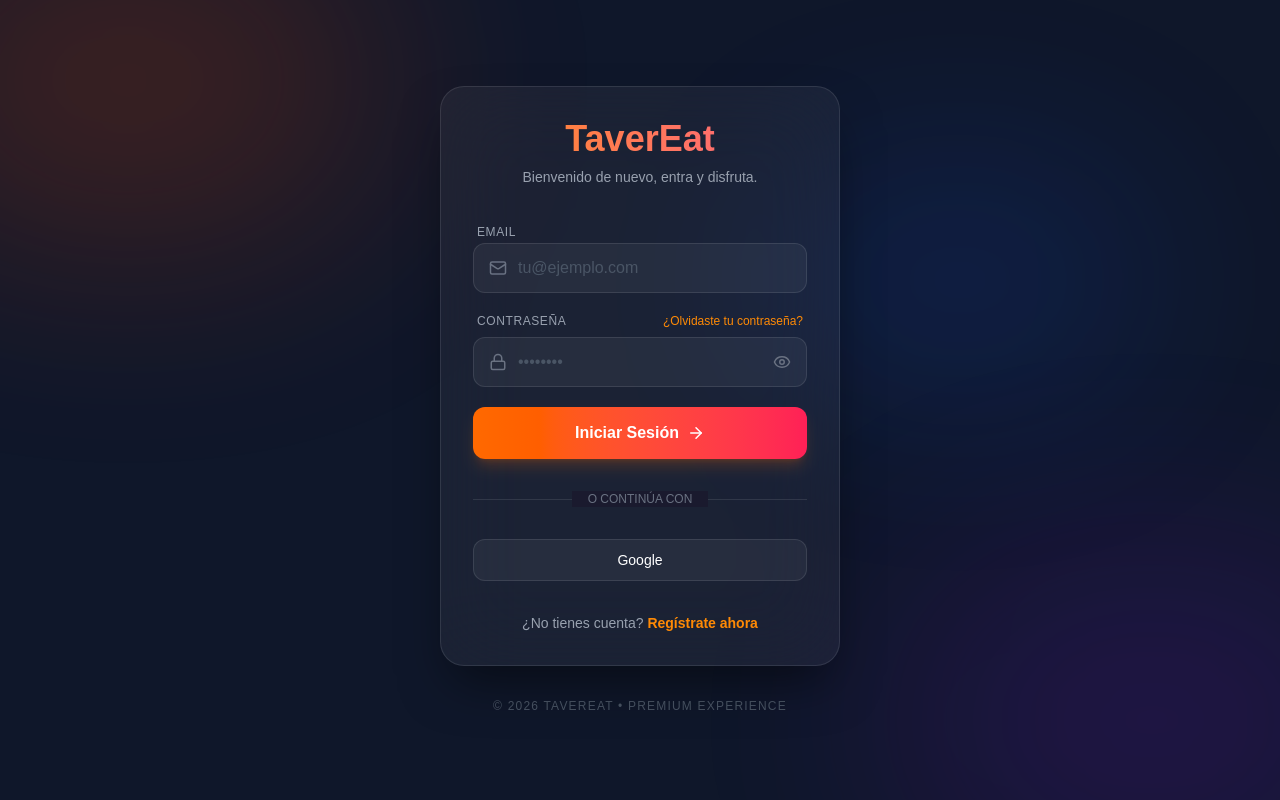
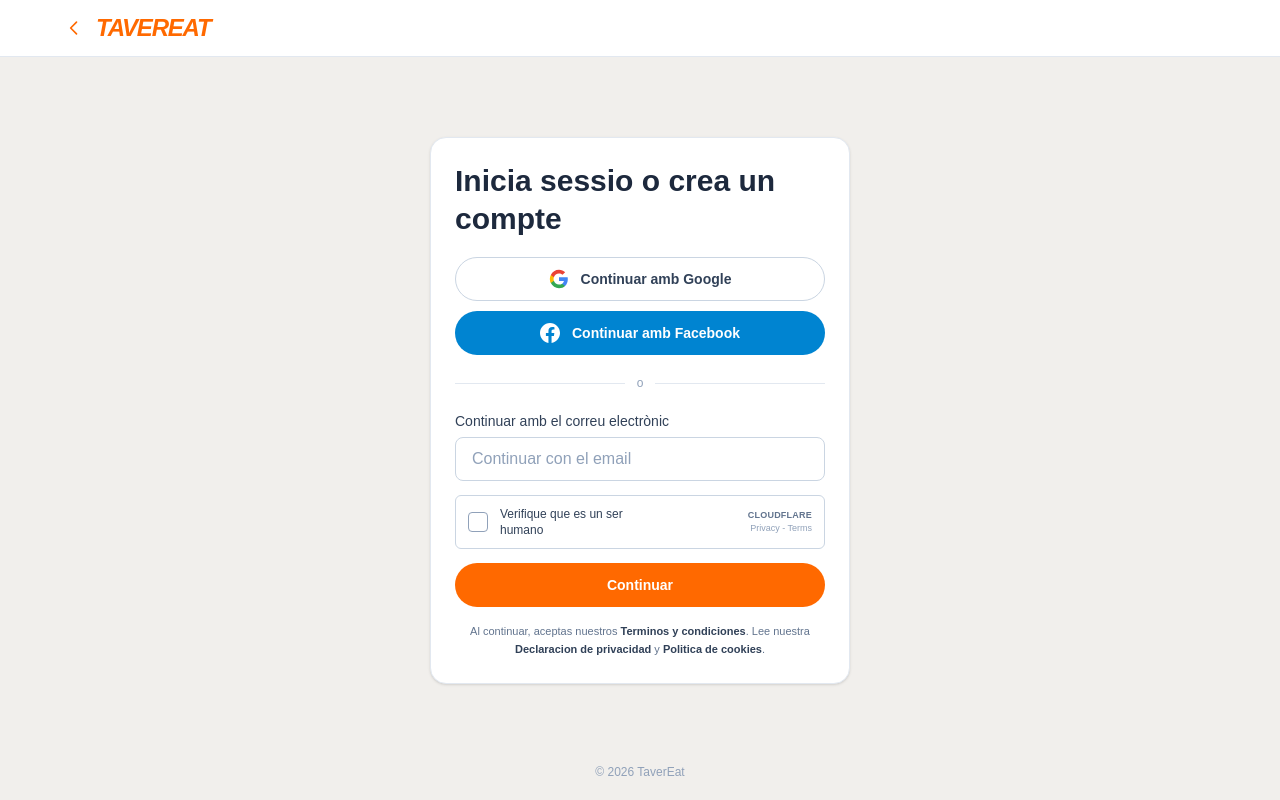
Before and after one commit to Dafne1D/ProjecteFinal, a Next.js app in the folder Frontend/tavereat/: page /login in a window 1280 px wide. Built offline with nearby package versions, Linux system fonts and the light colour scheme.

Commit message:
UPDATE: button login funcional, fent pagina login no funcional

```diff
--- a/Frontend/tavereat/app/login/page.tsx
+++ b/Frontend/tavereat/app/login/page.tsx
@@ -1,128 +1,113 @@
 "use client";
 
 import React, { useState } from "react";
-import { Mail, Lock, Eye, EyeOff, ArrowRight } from "lucide-react";
 import Link from "next/link";
 
 export default function LoginPage() {
-  const [showPassword, setShowPassword] = useState(false);
   const [email, setEmail] = useState("");
-  const [password, setPassword] = useState("");
 
   const handleSubmit = (e: React.FormEvent) => {
     e.preventDefault();
-    // Logic for frontend demo
-    console.log("Login attempt:", { email, password });
+    console.log("Login attempt:", { email });
   };
 
   return (
-    <div className="min-h-screen w-full flex items-center justify-center relative overflow-hidden bg-[#0f172a]">
-      {/* Background Orbs for Mesh Gradient Effect */}
-      <div className="absolute top-[-10%] left-[-10%] w-[40%] h-[40%] bg-orange-600/30 rounded-full blur-[120px] animate-pulse"></div>
-      <div className="absolute bottom-[-10%] right-[-10%] w-[40%] h-[40%] bg-purple-600/20 rounded-full blur-[120px] animate-pulse" style={{ animationDelay: "2s" }}></div>
-      <div className="absolute top-[20%] right-[10%] w-[30%] h-[30%] bg-blue-600/20 rounded-full blur-[100px] animate-pulse" style={{ animationDelay: "4s" }}></div>
+    <div className="min-h-screen w-full bg-[#f1efec] flex flex-col">
+      <header className="w-full bg-white border-b border-slate-200 px-6 py-3">
+        <div className="max-w-6xl mx-auto flex items-center gap-3">
+          <Link href="/" className="text-orange-500 hover:text-orange-600 transition-colors">
+            <svg xmlns="http://www.w3.org/2000/svg" className="w-5 h-5" fill="none" viewBox="0 0 24 24" stroke="currentColor" strokeWidth={2}>
+              <path strokeLinecap="round" strokeLinejoin="round" d="M15 19l-7-7 7-7" />
+            </svg>
+          </Link>
+          <span className="text-2xl font-black text-orange-500 tracking-tighter uppercase italic">TaverEat</span>
+        </div>
+      </header>
 
-      {/* Main Container */}
-      <div className="z-10 w-full max-w-md px-6">
-        <div className="backdrop-blur-2xl bg-white/5 border border-white/10 rounded-3xl p-8 shadow-2xl shadow-black/50">
-          {/* Logo / Header */}
-          <div className="text-center mb-8">
-            <h1 className="text-4xl font-bold bg-gradient-to-r from-orange-400 to-rose-400 bg-clip-text text-transparent">
-              TaverEat
+      <main className="flex-1 px-4 py-10 md:py-14 flex items-center justify-center">
+        <section className="w-full max-w-[420px] bg-white rounded-2xl shadow-sm border border-slate-200 p-5 md:p-6">
+          <h1 className="text-[30px] leading-tight font-black text-slate-800 mb-5">
+            Inicia sessio o crea un compte
           </h1>
-            <p className="text-gray-400 mt-2 text-sm">Bienvenido de nuevo, entra y disfruta.</p>
+
+          <div className="space-y-2.5">
+            <button
+              type="button"
+              className="w-full flex items-center justify-center gap-3 bg-white border border-slate-300 hover:border-slate-400 h-11 rounded-full transition-all font-semibold text-slate-700 text-sm"
+            >
+              <svg className="w-5 h-5 flex-shrink-0" viewBox="0 0 24 24">
+                <path fill="#4285F4" d="M22.56 12.25c0-.78-.07-1.53-.2-2.25H12v4.26h5.92c-.26 1.37-1.04 2.53-2.21 3.31v2.77h3.57c2.08-1.92 3.28-4.74 3.28-8.09z" />
+                <path fill="#34A853" d="M12 23c2.97 0 5.46-.98 7.28-2.66l-3.57-2.77c-.98.66-2.23 1.06-3.71 1.06-2.86 0-5.29-1.93-6.16-4.53H2.18v2.84C3.99 20.53 7.7 23 12 23z" />
+                <path fill="#FBBC05" d="M5.84 14.09c-.22-.66-.35-1.36-.35-2.09s.13-1.43.35-2.09V7.07H2.18C1.43 8.55 1 10.22 1 12s.43 3.45 1.18 4.93l3.66-2.84z" />
+                <path fill="#EA4335" d="M12 5.38c1.62 0 3.06.56 4.21 1.64l3.15-3.15C17.45 2.09 14.97 1 12 1 7.7 1 3.99 3.47 2.18 7.07l3.66 2.84c.87-2.6 3.3-4.53 6.16-4.53z" />
+              </svg>
+              Continuar amb Google
+            </button>
+
+            <button
+              type="button"
+              className="w-full flex items-center justify-center gap-3 bg-sky-600 hover:bg-sky-700 h-11 rounded-full transition-all font-semibold text-white text-sm"
+            >
+              <svg className="w-5 h-5 fill-white flex-shrink-0" viewBox="0 0 24 24">
+                <path d="M24 12.073c0-6.627-5.373-12-12-12s-12 5.373-12 12c0 5.99 4.388 10.954 10.125 11.854v-8.385H7.078v-3.47h3.047V9.43c0-3.007 1.792-4.669 4.533-4.669 1.312 0 2.686.235 2.686.235v2.953H15.83c-1.491 0-1.956.925-1.956 1.874v2.25h3.328l-.532 3.47h-2.796v8.385C19.612 23.027 24 18.062 24 12.073z" />
+              </svg>
+              Continuar amb Facebook
+            </button>
           </div>
 
-          <form onSubmit={handleSubmit} className="space-y-5">
-            {/* Email Field */}
-            <div className="space-y-2">
-              <label className="text-xs font-medium text-gray-400 ml-1 uppercase tracking-wider">Email</label>
-              <div className="relative group">
-                <div className="absolute inset-y-0 left-0 pl-4 flex items-center pointer-events-none text-gray-500 group-focus-within:text-orange-400 transition-colors">
-                  <Mail size={18} />
+          <div className="relative flex items-center my-5">
+            <div className="flex-grow border-t border-slate-200"></div>
+            <span className="mx-3 text-xs text-slate-400">o</span>
+            <div className="flex-grow border-t border-slate-200"></div>
           </div>
+
+          <form onSubmit={handleSubmit} className="space-y-3.5">
+            <div>
+              <label className="block text-sm text-slate-700 mb-1.5 font-medium">
+                Continuar amb el correu electrònic
+              </label>
               <input
                 type="email"
                 required
                 value={email}
                 onChange={(e) => setEmail(e.target.value)}
-                  className="w-full bg-white/5 border border-white/10 rounded-xl py-3 pl-11 pr-4 text-white placeholder:text-gray-600 focus:outline-none focus:ring-2 focus:ring-orange-500/50 focus:border-orange-500/50 transition-all"
-                  placeholder="tu@ejemplo.com"
+                className="w-full border border-slate-300 rounded-lg h-11 px-4 text-slate-800 placeholder:text-slate-400 focus:outline-none focus:border-orange-500 focus:ring-2 focus:ring-orange-100 transition-all"
+                placeholder="Continuar con el email"
               />
+            </div>
+
+            <div className="border border-slate-300 rounded-md px-3 py-2.5 flex items-center justify-between bg-white">
+              <div className="flex items-center gap-3">
+                <div className="w-5 h-5 rounded-sm border border-slate-400" />
+                <div className="text-xs leading-4 text-slate-700">
+                  <p>Verifique que es un ser</p>
+                  <p>humano</p>
+                </div>
+              </div>
+              <div className="text-right">
+                <p className="text-[9px] font-semibold text-slate-500 tracking-wide">CLOUDFLARE</p>
+                <p className="text-[9px] text-slate-400">Privacy - Terms</p>
               </div>
             </div>
 
-            {/* Password Field */}
-            <div className="space-y-2">
-              <div className="flex justify-between items-center px-1">
-                <label className="text-xs font-medium text-gray-400 uppercase tracking-wider">Contraseña</label>
-                <Link href="#" className="text-xs text-orange-400 hover:text-orange-300 transition-colors">
-                  ¿Olvidaste tu contraseña?
-                </Link>
-              </div>
-              <div className="relative group">
-                <div className="absolute inset-y-0 left-0 pl-4 flex items-center pointer-events-none text-gray-500 group-focus-within:text-orange-400 transition-colors">
-                  <Lock size={18} />
-                </div>
-                <input
-                  type={showPassword ? "text" : "password"}
-                  required
-                  value={password}
-                  onChange={(e) => setPassword(e.target.value)}
-                  className="w-full bg-white/5 border border-white/10 rounded-xl py-3 pl-11 pr-12 text-white placeholder:text-gray-600 focus:outline-none focus:ring-2 focus:ring-orange-500/50 focus:border-orange-500/50 transition-all"
-                  placeholder="••••••••"
-                />
-                <button
-                  type="button"
-                  onClick={() => setShowPassword(!showPassword)}
-                  className="absolute inset-y-0 right-0 pr-4 flex items-center text-gray-500 hover:text-gray-300 transition-colors"
-                >
-                  {showPassword ? <EyeOff size={18} /> : <Eye size={18} />}
-                </button>
-              </div>
-            </div>
-
-            {/* Login Button */}
             <button
               type="submit"
-              className="w-full bg-gradient-to-r from-orange-500 to-rose-500 hover:from-orange-600 hover:to-rose-600 text-white font-bold py-3.5 rounded-xl shadow-lg shadow-orange-500/20 transform active:scale-[0.98] transition-all flex items-center justify-center gap-2 group mt-2"
+              className="w-full bg-orange-500 hover:bg-orange-600 active:scale-[0.99] text-white font-bold h-11 rounded-full transition-all text-sm"
             >
-              Iniciar Sesión
-              <ArrowRight size={18} className="group-hover:translate-x-1 transition-transform" />
+              Continuar
             </button>
           </form>
 
-          {/* Divider */}
-          <div className="relative my-8">
-            <div className="absolute inset-0 flex items-center">
-              <div className="w-full border-t border-white/10"></div>
-            </div>
-            <div className="relative flex justify-center text-xs uppercase">
-              <span className="bg-[#1a1a2e] px-4 text-gray-500">O continúa con</span>
-            </div>
-          </div>
+          <p className="text-center mt-4 text-[11px] text-slate-500 leading-relaxed">
+            Al continuar, aceptas nuestros{" "}
+            <Link href="#" className="font-semibold text-slate-700 hover:underline">Terminos y condiciones</Link>. Lee nuestra{" "}
+            <Link href="#" className="font-semibold text-slate-700 hover:underline">Declaracion de privacidad</Link> y{" "}
+            <Link href="#" className="font-semibold text-slate-700 hover:underline">Politica de cookies</Link>.
+          </p>
+        </section>
+      </main>
 
-          {/* Social Logins */}
-          <div className="grid grid-cols-1 gap-4">
-            <button className="flex items-center justify-center gap-2 bg-white/5 border border-white/10 hover:bg-white/10 text-white py-2.5 rounded-xl transition-colors">
-              <span className="text-sm">Google</span>
-            </button>
-          </div>
-
-          {/* Sign Up Link */}
-          <p className="text-center mt-8 text-sm text-gray-400">
-            ¿No tienes cuenta?{" "}
-            <Link href="#" className="text-orange-400 font-semibold hover:text-orange-300 transition-colors">
-              Regístrate ahora
-            </Link>
-          </p>
-        </div>
-
-        {/* Footer info */}
-        <p className="text-center mt-8 text-gray-600 text-xs tracking-widest uppercase">
-          &copy; 2026 TaverEat &bull; Premium Experience
-        </p>
-      </div>
+      <footer className="text-center text-xs text-slate-400 pb-5">© 2026 TaverEat</footer>
     </div>
   );
 }
--- a/Frontend/tavereat/app/page.tsx
+++ b/Frontend/tavereat/app/page.tsx
@@ -3,6 +3,7 @@
 import { useState, useEffect } from "react";
 import CategoryCard from "../components/CategoryCard";
 import { Search, MapPin, AlertCircle, Menu, User } from "lucide-react";
+import Link from "next/link";
 import { getCategories, Category } from "../Services/categoryAPI";
 import { searchProducts, Product } from "../Services/productAPI";
 import ProductCard from "../components/ProductCard";
@@ -83,9 +84,9 @@ export default function Home() {
             </div>
           </div>
 
-          <button className="p-2 -mr-2 rounded-full bg-slate-100 hover:bg-slate-200">
-            <User className="w-5 h-5" />
-          </button>
+          <Link href="/login" className="p-2 -mr-2 rounded-full bg-orange-100 hover:bg-orange-200 transition-colors">
+            <User className="w-5 h-5 text-orange-500" />
+          </Link>
         </div>
 
         {/* SEARCH */}
```
Lines whose indentation alone changed are shown as unchanged.
